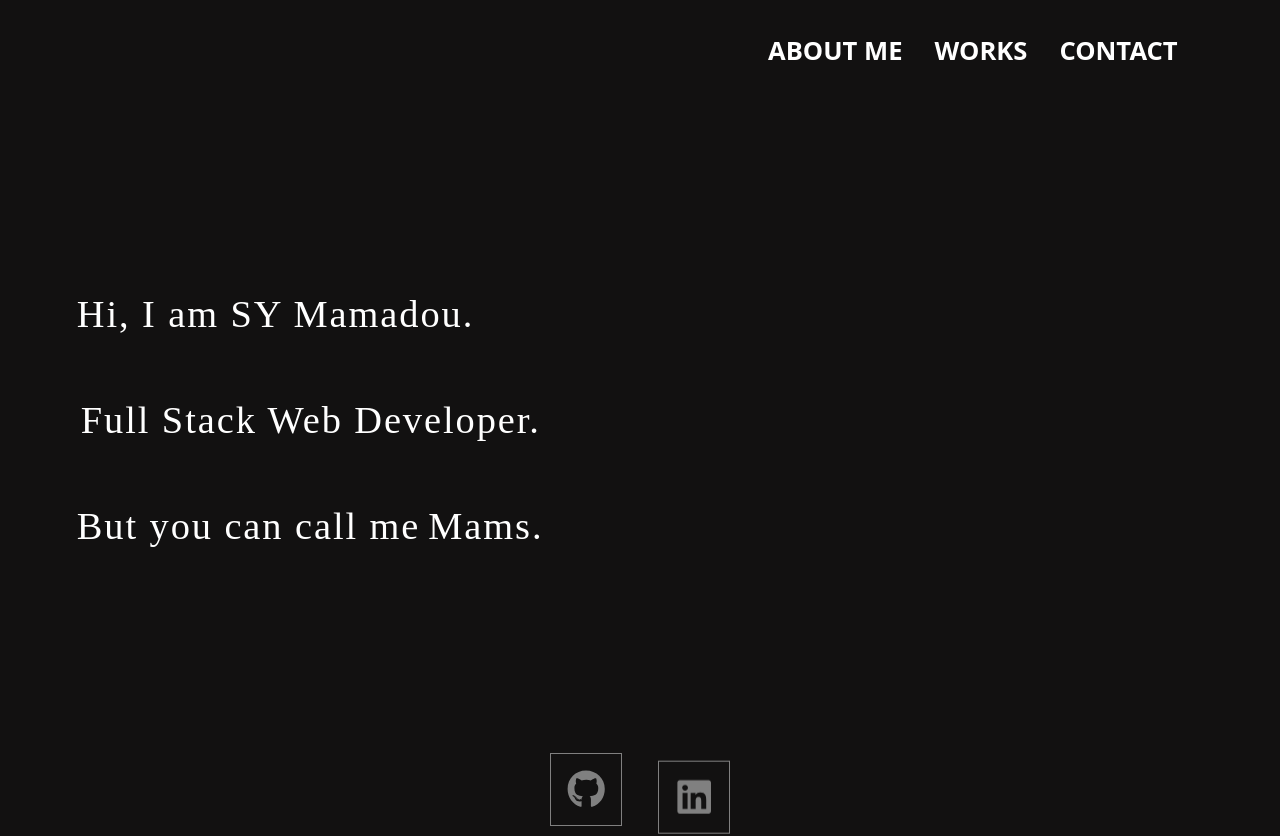
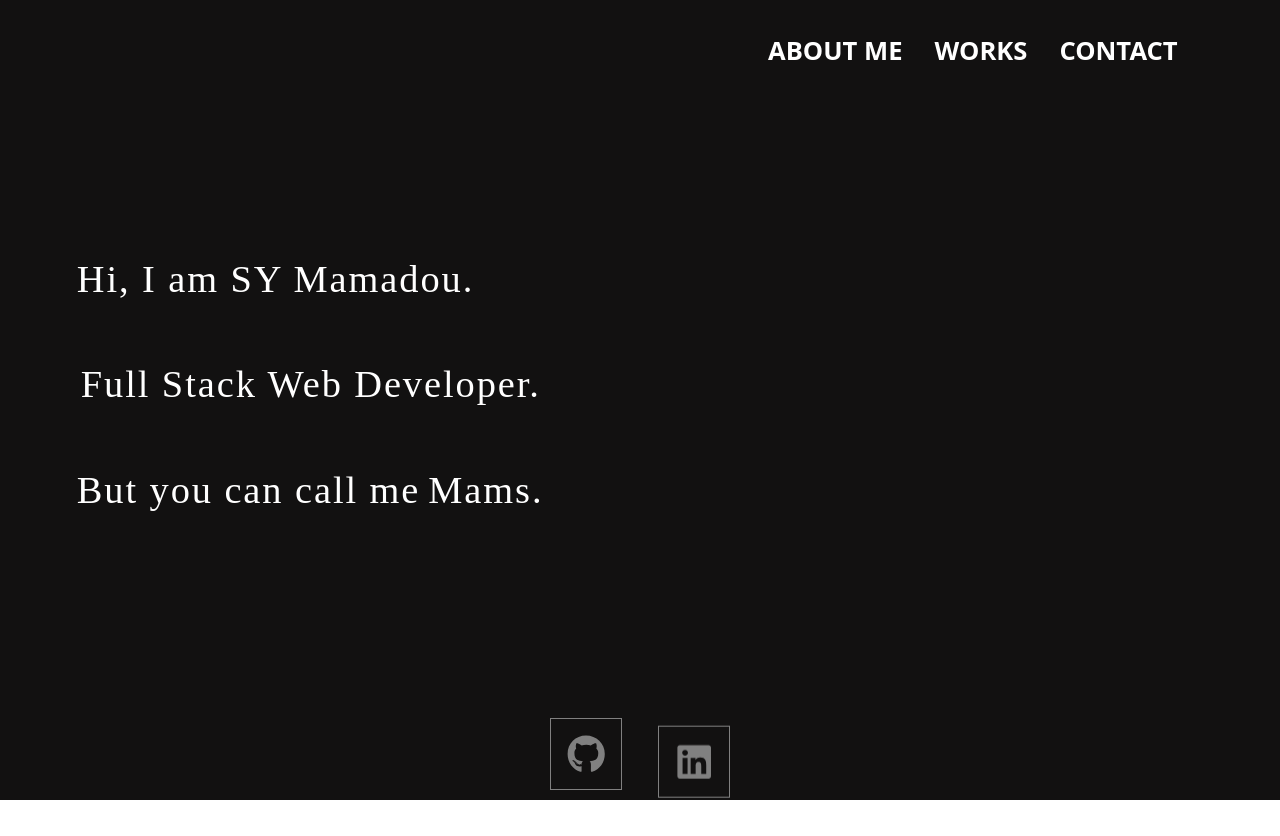
Before and after one commit to M-ams/Portfolio, a Next.js app: page / in a window 1280 px wide. After the commit the page ends 800 px from the top, so only its background shows below. Built offline with nearby package versions, Linux system fonts and the light colour scheme.

Commit message:
homepage and mams responsive

```diff
--- a/pages/Mams.tsx
+++ b/pages/Mams.tsx
@@ -1,8 +1,8 @@
 export default function Mams() {
     return (
        <div className='flex p-4 items-center justify-center h-screen bg-[#121111]'>
-      <p className='text-white m-0 text-4xl font-light fade-out1'>SY Mamadou</p>
-      <p className='text-white m-0 ml-3 text-4xl font-thin fade-out2'>Portfolio</p>
+      <p className='text-white m-0 text-[2vw] xs:text-[3vw] md:text-[6vw] 2xl:text-[5vw] font-light fade-out1'>SY Mamadou</p>
+      <p className='text-white m-0 ml-3 text-[2vw] xs:text-[3vw] md:text-[6vw] 2xl:text-[5vw] font-thin fade-out2'>Portfolio</p>
     </div>
     );
 }
--- a/pages/homepage.tsx
+++ b/pages/homepage.tsx
@@ -26,7 +26,7 @@ function Homepage() {
           CONTACT
         </Link>
       </div>
-      <div className=" text-white xl:ml-[6vw] xl:pt-[27vh] lg:ml-[6vw] lg:pt-[27vh] 2xl:ml-[6vw] 2xl:pt-[27vh] xs:pt-[15vh] md:pt-[15vh] cssanimation sequence fadeInBottom dd">
+      <div className=" text-white xl:ml-[6vw] xl:pt-[20vh] lg:ml-[6vw] lg:pt-[27vh] 2xl:ml-[6vw] 2xl:pt-[27vh] xs:pt-[15vh] md:pt-[15vh] cssanimation sequence fadeInBottom dd">
         <div className="xl:flex text-[3vw] xs:text-[10vw] md:text-[7vw] 2xl:text-[4vw] xs:text-center md:text-center font-normal courier tracking-wider">
           <p className="mams">Hi, I am SY Mamadou.</p>
         </div>
```
